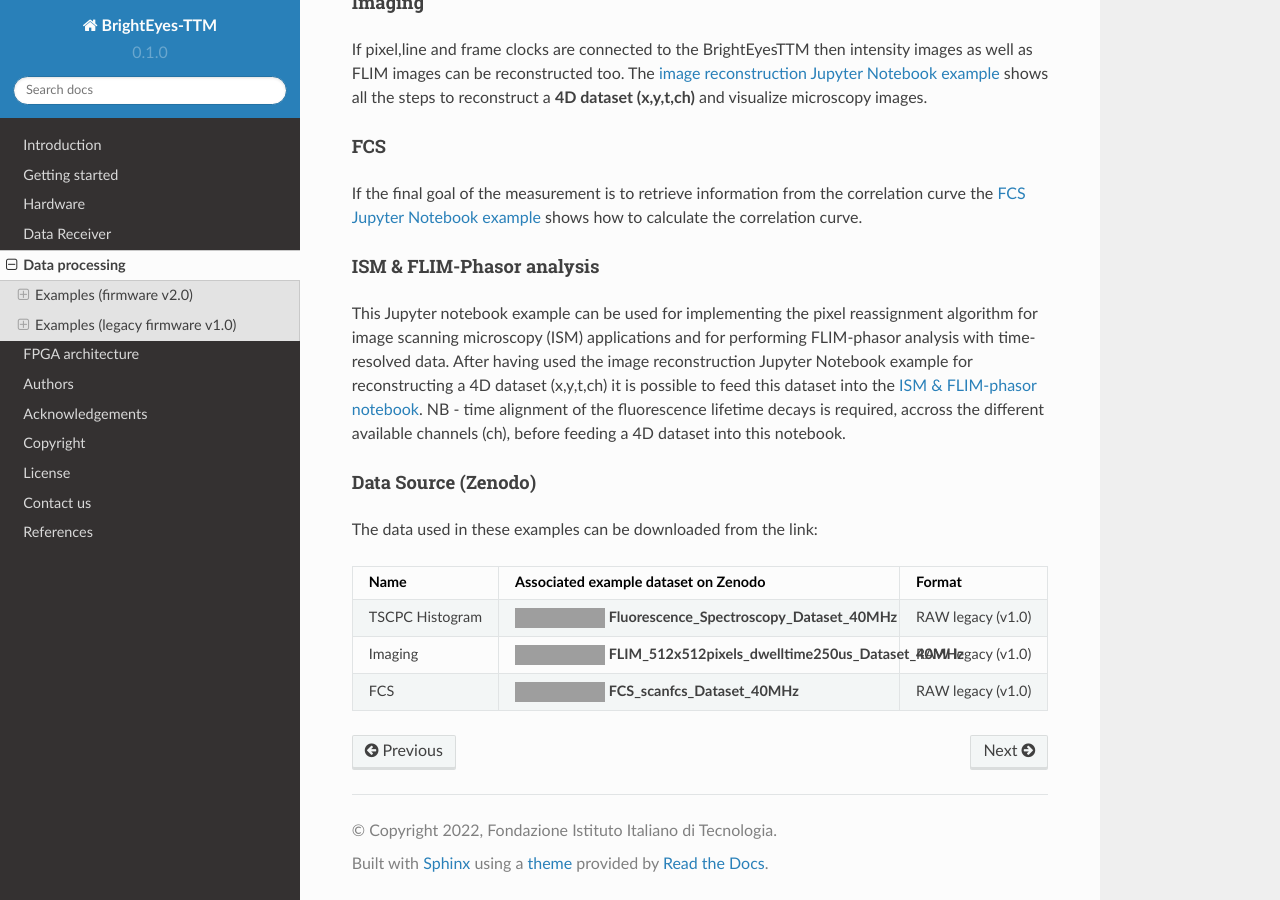
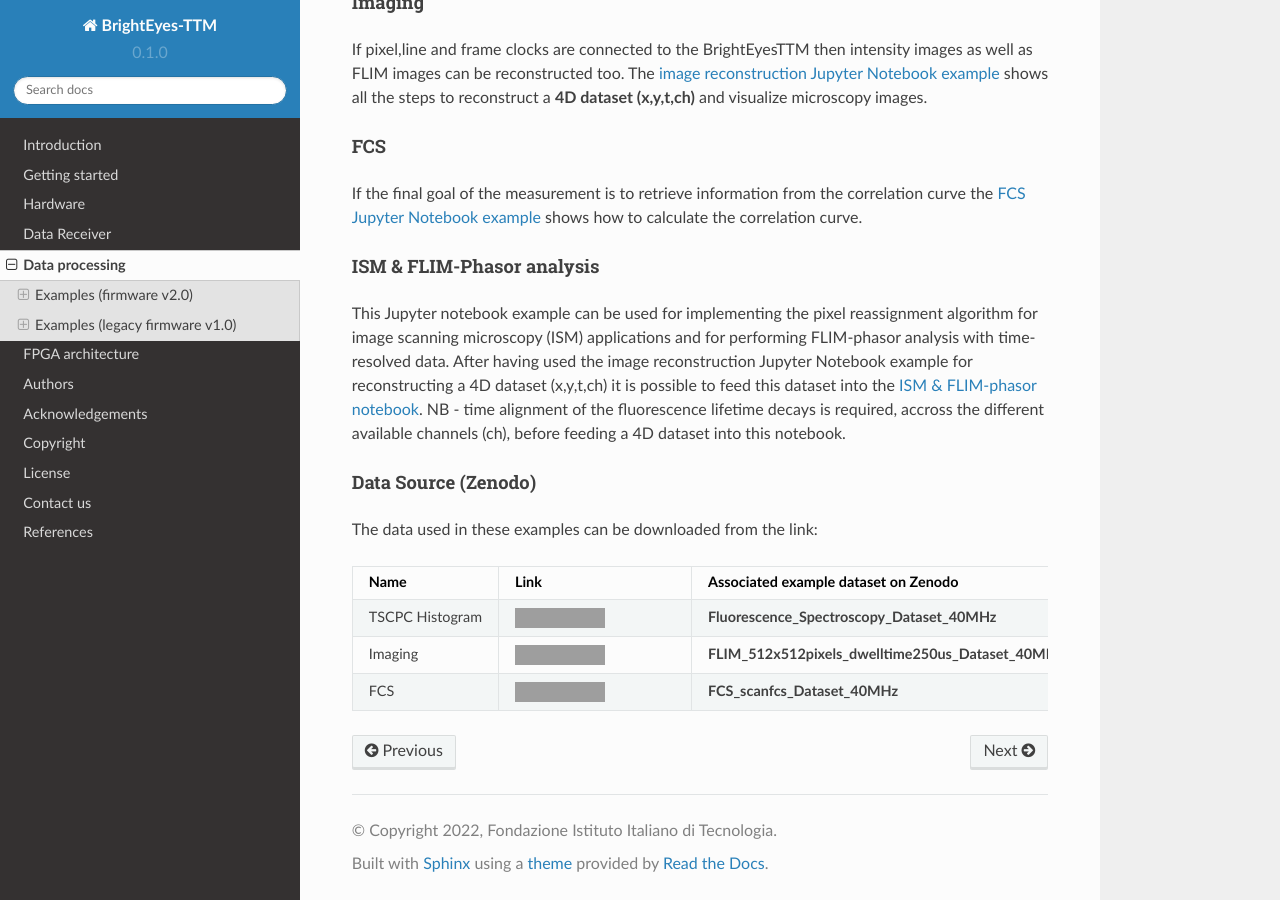
Before and after one commit to mattia-donato/BrightEyes-TTM-docs, a Sphinx documentation site: the page built from docs/source/dataprocessing.md, in a window 1280 px wide and 900 px high, scrolled down 2667 px. Built offline with Sphinx 7.4.7 and the Read the Docs theme 2.0.0, drawn with Linux system fonts in a browser that asks for light colours; pages that are not in the unit, such as notebooks, are missing from menus; grey boxes are pictures that could not be loaded.

Commit message:
Update dataprocessing.md

```diff
--- a/docs/source/dataprocessing.md
+++ b/docs/source/dataprocessing.md
@@ -97,8 +97,8 @@
 
 The data used in these examples can be downloaded from the link:
 
-| Name | Associated example dataset on Zenodo | Format
-| ------ | ------ | ----- |
-| TSCPC Histogram |  [![DOI](https://zenodo.org/badge/DOI/10.5281/zenodo.4912656.svg)](https://doi.org/10.5281/zenodo.4912656) **Fluorescence_Spectroscopy_Dataset_40MHz** | RAW legacy (v1.0) |
-| Imaging | [![DOI](https://zenodo.org/badge/DOI/10.5281/zenodo.4912656.svg)](https://doi.org/10.5281/zenodo.4912656) **FLIM_512x512pixels_dwelltime250us_Dataset_40MHz** | RAW legacy (v1.0)  |
-| FCS | [![DOI](https://zenodo.org/badge/DOI/10.5281/zenodo.4912656.svg)](https://doi.org/10.5281/zenodo.4912656) **FCS_scanfcs_Dataset_40MHz** | RAW legacy (v1.0) |
+| Name | Link &emsp;&emsp;&emsp;&emsp;&emsp;&emsp;&emsp;&emsp;&emsp;&emsp;&emsp;&emsp; | Associated example dataset on Zenodo | Format
+| ------ | ------ | ------ | ----- |
+| TSCPC Histogram |  [![DOI](https://zenodo.org/badge/DOI/10.5281/zenodo.4912656.svg)](https://doi.org/10.5281/zenodo.4912656) | **Fluorescence_Spectroscopy_Dataset_40MHz** | RAW legacy (v1.0) |
+| Imaging | [![DOI](https://zenodo.org/badge/DOI/10.5281/zenodo.4912656.svg)](https://doi.org/10.5281/zenodo.4912656) | **FLIM_512x512pixels_dwelltime250us_Dataset_40MHz** | RAW legacy (v1.0)  |
+| FCS | [![DOI](https://zenodo.org/badge/DOI/10.5281/zenodo.4912656.svg)](https://doi.org/10.5281/zenodo.4912656) | **FCS_scanfcs_Dataset_40MHz** | RAW legacy (v1.0) |
```
